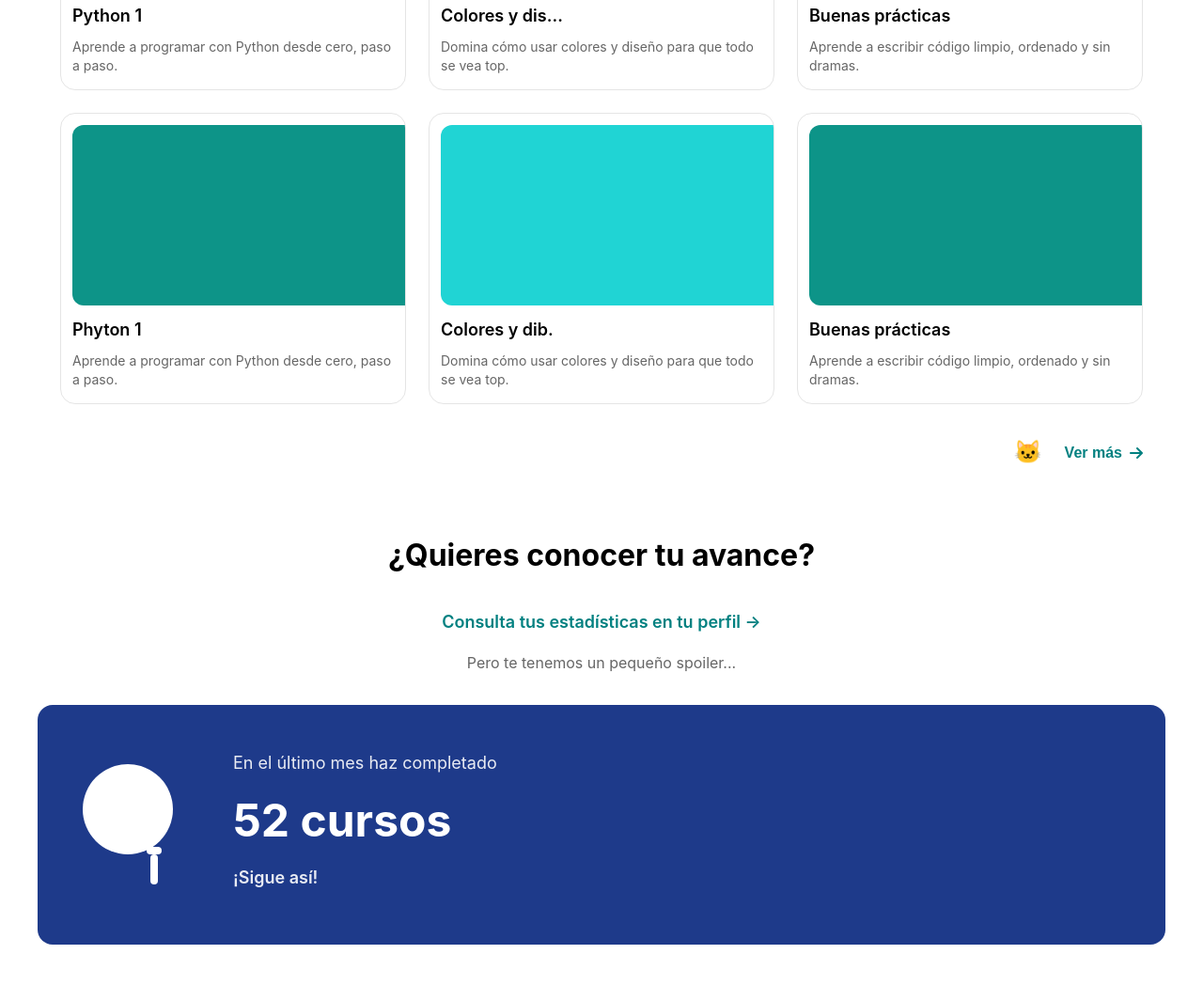
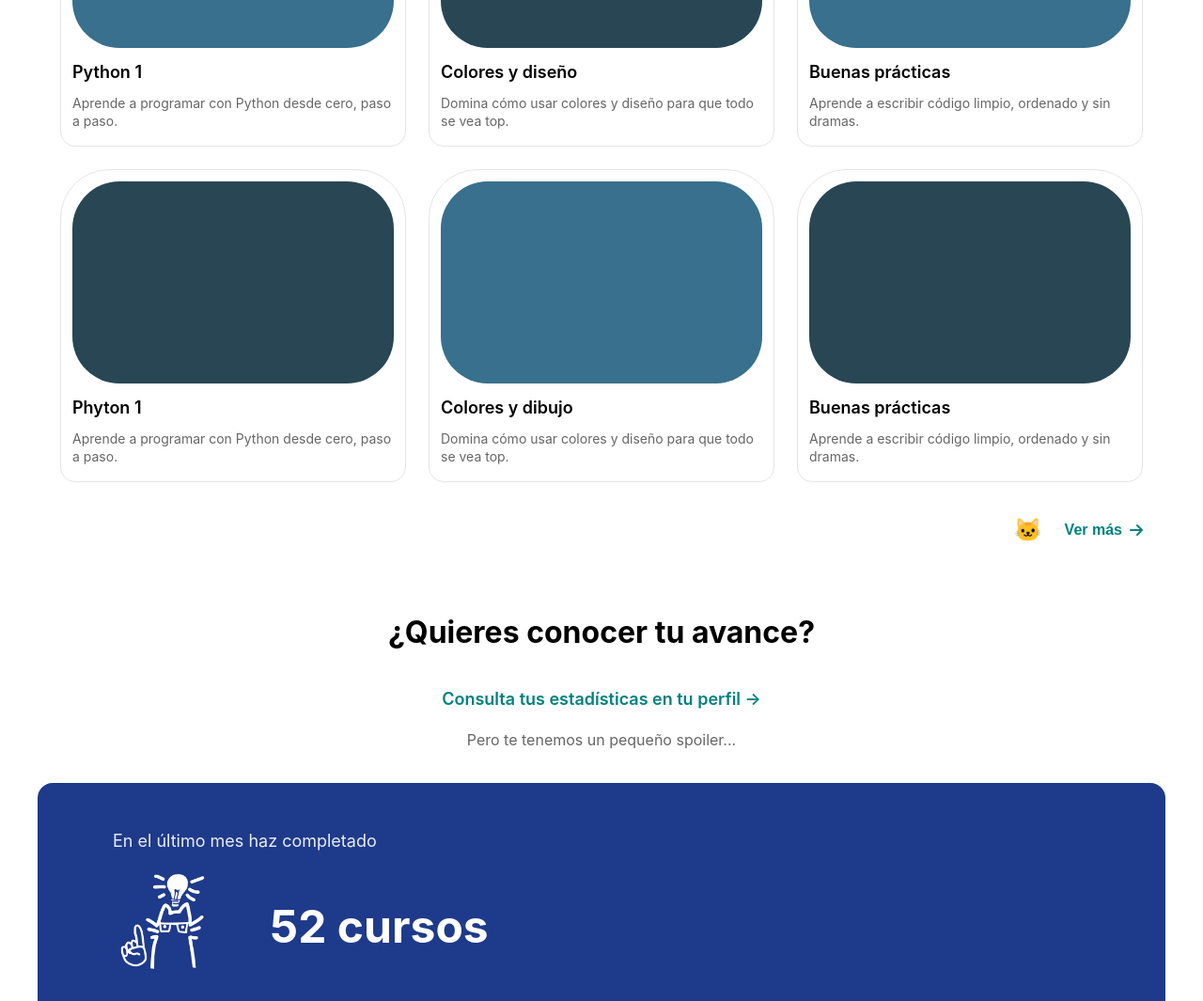
Before and after one commit to Yaslie/Simbra, a plain HTML site: page Frontend/Cursos/index.html in a window 1280 px wide. Shown: the part 965-2030 px from the top of the page at 94% size. Drawn offline with Linux system fonts and the light colour scheme.

Commit message:
Cursos v1.0 y ligeros cambios en Perfil

```diff
--- a/Frontend/Cursos/Cursos.css
+++ b/Frontend/Cursos/Cursos.css
@@ -49,23 +49,25 @@ body {
 }
 
 .navigation a {
-    text-decoration: none;
+    text-decoration: none;                     /* Quitamos el underline */
     color: #333;
     font-weight: 500;
     font-size: 1rem;
-    transition: color 0.3s ease;
+    border-bottom: 2px solid transparent;     /* Línea invisible al inicio */
+    transition: color 0.3s ease, border-bottom-color 0.3s ease; /* Transición suave */
 }
 
-.navigation a:hover,
-.navigation a.active {
-    color: #008080;
+.navigation a:hover {
+    color: rgb(37, 57, 133);
+    border-bottom-color: rgb(37, 57, 133);    /* Aparece la línea suavemente */
 }
+
 
 .profile-btn {
     background-color: #1e3a8a;
     color: #fff !important;
     padding: 0.75rem 1.5rem;
-    border-radius: 0.5rem;
+    border-radius: .5rem;
     font-weight: 600;
     transition: background-color 0.3s ease;
 }
@@ -112,33 +114,48 @@ body {
 .course-card {
     background: #fff;
     border: 0.0625rem solid #e5e5e5;
-    border-radius: 1rem;
+    border-radius: 3.25rem 3.25rem 1rem 1rem;
+    /* orden: top-left, top-right, bottom-right, bottom-left */
     overflow: hidden;
     transition: transform 0.3s ease, box-shadow 0.3s ease;
 }
 
 .course-card:hover {
     transform: translateY(-0.25rem);
-    box-shadow: 0 0.5rem 1.5rem rgba(0, 0, 0, 0.1);
+    box-shadow: 0 0.75rem 1.5rem rgba(0, 0, 0, 0.1);
 }
 
 .course-image {
-    width: 100%;
-    height: 12rem;
-    border-radius: 0.75rem;
-    margin: 0.75rem;
+    height: 12.5rem;
+    width: 91.5%;
+    border-radius: 3.125rem;
+    margin: .75rem;
 }
 
-.light-teal {
-    background-color: #20d4d4;
+.course-imageS {
+    height: 0;
+    padding-bottom: 58.7%; /* Mantiene la proporción 21.3:12.5 (58.7%) */
+    width: 93.5%;
+    border-radius: 3.125rem;
+    margin: 0.75rem;
+    position: relative;
+    flex-shrink: 0;
 }
 
-.dark-teal {
-    background-color: #0d9488;
+.light-blue {
+    background-color: #38708D;
+}
+
+.dark-blue {
+    background-color: #294655;
 }
 
 .course-info {
     padding: 0 0.75rem 1rem;
+    flex: 1;
+    display: flex;
+    flex-direction: column;
+    justify-content: space-between;
 }
 
 .course-info h3 {
@@ -233,70 +250,6 @@ body {
     flex: 0 0 auto;
 }
 
-.cat-character {
-    position: relative;
-    width: 8rem;
-    height: 8rem;
-}
-
-.lightbulb-head {
-    width: 6rem;
-    height: 6rem;
-    background-color: #fff;
-    border-radius: 50%;
-    position: absolute;
-    top: 0;
-    left: 1rem;
-}
-
-.glasses {
-    width: 4rem;
-    height: 1.5rem;
-    border: 0.25rem solid #fff;
-    border-radius: 50%;
-    position: absolute;
-    top: 2rem;
-    left: 1.5rem;
-}
-
-.glasses::before,
-.glasses::after {
-    content: '';
-    position: absolute;
-    width: 1.5rem;
-    height: 1.5rem;
-    border: 0.25rem solid #fff;
-    border-radius: 50%;
-}
-
-.glasses::before {
-    left: -0.25rem;
-}
-
-.glasses::after {
-    right: -0.25rem;
-}
-
-.pointing-finger {
-    width: 0.5rem;
-    height: 2rem;
-    background-color: #fff;
-    position: absolute;
-    bottom: 0;
-    right: 2rem;
-    border-radius: 0.25rem;
-}
-
-.pointing-finger::before {
-    content: '';
-    position: absolute;
-    top: -0.5rem;
-    right: -0.25rem;
-    width: 1rem;
-    height: 0.5rem;
-    background-color: #fff;
-    border-radius: 0.25rem;
-}
 
 .banner-text {
     text-align: left;
@@ -320,6 +273,30 @@ body {
     font-size: 1.25rem;
     font-weight: 600;
     opacity: 1;
+}
+
+/* Estilos para la imagen del gato idea */
+#gato-idea {
+    width: 9rem;
+    height: 9rem;
+    object-fit: contain;
+    vertical-align: middle;
+    margin-right: 0.75rem;
+}
+
+/* Contenedor para mostrar el logro con gato y número */
+.achievement-display {
+    display: flex;
+    align-items: center;
+    gap: 1rem;
+    margin: 1rem 0;
+}
+
+.achievement-display h3 {
+    margin: 0;
+    font-size: 3rem;
+    font-weight: 700;
+    line-height: 1;
 }
 
 /* Footer */
--- a/Frontend/Cursos/index.html
+++ b/Frontend/Cursos/index.html
@@ -33,28 +33,28 @@
                 <h2 class="section-title">Mis cursos</h2>
                 <div class="courses-grid">
                     <div class="course-card">
-                        <div class="course-image light-teal"></div>
+                        <div class="course-image light-blue"></div>
                         <div class="course-info">
                             <h3>Bases de SQL</h3>
                             <p>Aprende a manejar y consultar bases de datos...</p>
                         </div>
                     </div>
                     <div class="course-card">
-                        <div class="course-image dark-teal"></div>
+                        <div class="course-image dark-blue"></div>
                         <div class="course-info">
-                            <h3>Introducción a progr...</h3>
+                            <h3>Introducción a la programación</h3>
                             <p>Primeros pasos para hablar el idioma de las c...</p>
                         </div>
                     </div>
                     <div class="course-card">
-                        <div class="course-image light-teal"></div>
+                        <div class="course-image light-blue"></div>
                         <div class="course-info">
                             <h3>¿Qué es la lógica?</h3>
                             <p>Entrena tu mente para pensar como un program...</p>
                         </div>
                     </div>
                     <div class="course-card">
-                        <div class="course-image dark-teal"></div>
+                        <div class="course-image dark-blue"></div>
                         <div class="course-info">
                             <h3>C++ para principiantes</h3>
                             <p>Empieza a crear tus primeros programas con C++ desde c...</p>
@@ -71,42 +71,42 @@
                 <h2 class="section-title">Sugerencias para ti</h2>
                 <div class="suggestions-grid">
                     <div class="course-card">
-                        <div class="course-image light-teal"></div>
+                        <div class="course-imageS light-blue"></div>
                         <div class="course-info">
                             <h3>Python 1</h3>
                             <p>Aprende a programar con Python desde cero, paso a paso.</p>
                         </div>
                     </div>
                     <div class="course-card">
-                        <div class="course-image dark-teal"></div>
+                        <div class="course-imageS dark-blue"></div>
                         <div class="course-info">
-                            <h3>Colores y dis...</h3>
+                            <h3>Colores y diseño</h3>
                             <p>Domina cómo usar colores y diseño para que todo se vea top.</p>
                         </div>
                     </div>
                     <div class="course-card">
-                        <div class="course-image light-teal"></div>
+                        <div class="course-imageS light-blue"></div>
                         <div class="course-info">
                             <h3>Buenas prácticas</h3>
                             <p>Aprende a escribir código limpio, ordenado y sin dramas.</p>
                         </div>
                     </div>
                     <div class="course-card">
-                        <div class="course-image dark-teal"></div>
+                        <div class="course-imageS dark-blue"></div>
                         <div class="course-info">
                             <h3>Phyton 1</h3>
                             <p>Aprende a programar con Python desde cero, paso a paso.</p>
                         </div>
                     </div>
                     <div class="course-card">
-                        <div class="course-image light-teal"></div>
+                        <div class="course-imageS light-blue"></div>
                         <div class="course-info">
-                            <h3>Colores y dib.</h3>
+                            <h3>Colores y dibujo</h3>
                             <p>Domina cómo usar colores y diseño para que todo se vea top.</p>
                         </div>
                     </div>
                     <div class="course-card">
-                        <div class="course-image dark-teal"></div>
+                        <div class="course-imageS dark-blue"></div>
                         <div class="course-info">
                             <h3>Buenas prácticas</h3>
                             <p>Aprende a escribir código limpio, ordenado y sin dramas.</p>
@@ -123,7 +123,7 @@
             <section class="progress-section">
                 <h2 class="section-title">¿Quieres conocer tu avance?</h2>
                 <div class="progress-links">
-                    <a href="#" class="profile-link">Consulta tus estadísticas en tu perfil →</a>
+                    <a href="../Perfil/index.html#statistics-section" class="profile-link">Consulta tus estadísticas en tu perfil →</a>
                 </div>
                 <p class="spoiler-text">Pero te tenemos un pequeño spoiler...</p>
 
@@ -139,7 +139,7 @@
                         </div>
                         <div class="banner-text">
                             <p>En el último mes haz completado</p>
-                            <h3>52 cursos</h3>
+                            <h3><img src="../img/gato-idea.png" id="gato-idea"> 52 cursos</h3>
                             <p class="encouragement">¡Sigue así!</p>
                         </div>
                     </div>
--- a/Frontend/Perfil/Perfil.css
+++ b/Frontend/Perfil/Perfil.css
@@ -10,6 +10,7 @@ body {
     line-height: 1.6;
     color: #333;
     background-color: #fff;
+    scroll-behavior: smooth; /* Scroll suave para navegación */
 }
 
 .container {
@@ -354,16 +355,65 @@ body {
 
 /* Statistics Section */
 .statistics-section {
-    background-color: #fff;
-    padding: 4rem 0;
+    padding: 6rem 0 4rem 0; /* Más padding arriba para compensar el header */
+    scroll-margin-top: 8rem; /* Offset para el header sticky */
+    background-color: #f8f9fa; /* Fondo sutil para distinguir la sección */
+    border-radius: 1rem;
+    margin: 2rem 0;
 }
 
-.section-title {
+.statistics-section .section-title {
     font-size: 2.5rem;
     font-weight: 700;
+    margin-bottom: 3rem;
     color: #000;
-    margin-bottom: 3rem;
     text-align: center;
+    position: relative;
+}
+
+.statistics-section .section-title::after {
+    content: '';
+    position: absolute;
+    bottom: -0.5rem;
+    left: 50%;
+    transform: translateX(-50%);
+    width: 4rem;
+    height: 0.25rem;
+    background-color: #294655;
+    border-radius: 0.125rem;
+}
+
+/* Efecto de resaltado cuando se navega a la sección */
+.statistics-section:target {
+    animation: highlightSection 1s ease-in-out;
+}
+
+@keyframes highlightSection {
+    0% {
+        background-color: #f8f9fa;
+    }
+    50% {
+        background-color: #e3f2fd;
+    }
+    100% {
+        background-color: #f8f9fa;
+    }
+}
+
+.statistics-section:target .section-title {
+    animation: highlightTitle 1s ease-in-out;
+}
+
+@keyframes highlightTitle {
+    0% {
+        transform: scale(1);
+    }
+    50% {
+        transform: scale(1.05);
+    }
+    100% {
+        transform: scale(1);
+    }
 }
 
 .stats-container {
```
Also changed, not shown: Frontend/Perfil/index.html (+2 -2 lines).
